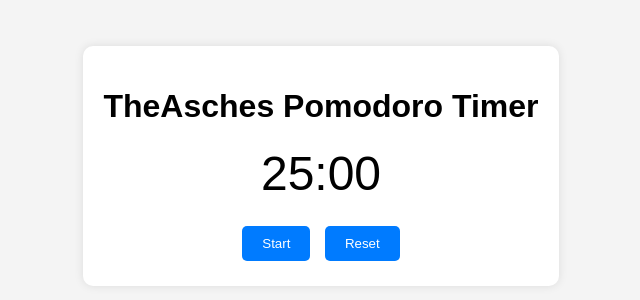
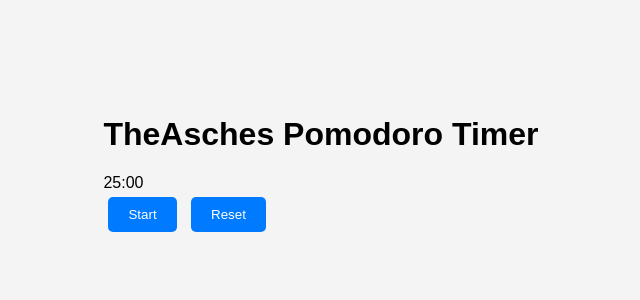
Before and after one commit to theasches/pomodoro, a plain HTML site: page index.html in a window 1280 px wide. Shown: the part 242-542 px from the top of the page, without its empty margins (319-959 px from the left). Drawn offline with Linux system fonts and the light colour scheme.

Commit message:
Update index.html

```diff
--- a/index.html
+++ b/index.html
@@ -7,11 +7,13 @@
     <link rel="stylesheet" href="style.css">
 </head>
 <body>
-    <div class="timer">
+    <div class="container">
         <h1>TheAsches Pomodoro Timer</h1>
-        <div id="time">25:00</div>
-        <button id="start">Start</button>
-        <button id="reset">Reset</button>
+        <div id="timer">25:00</div>
+        <div class="buttons">
+            <button id="start">Start</button>
+            <button id="reset">Reset</button>
+        </div>
     </div>
     <script src="script.js"></script>
 </body>
```
